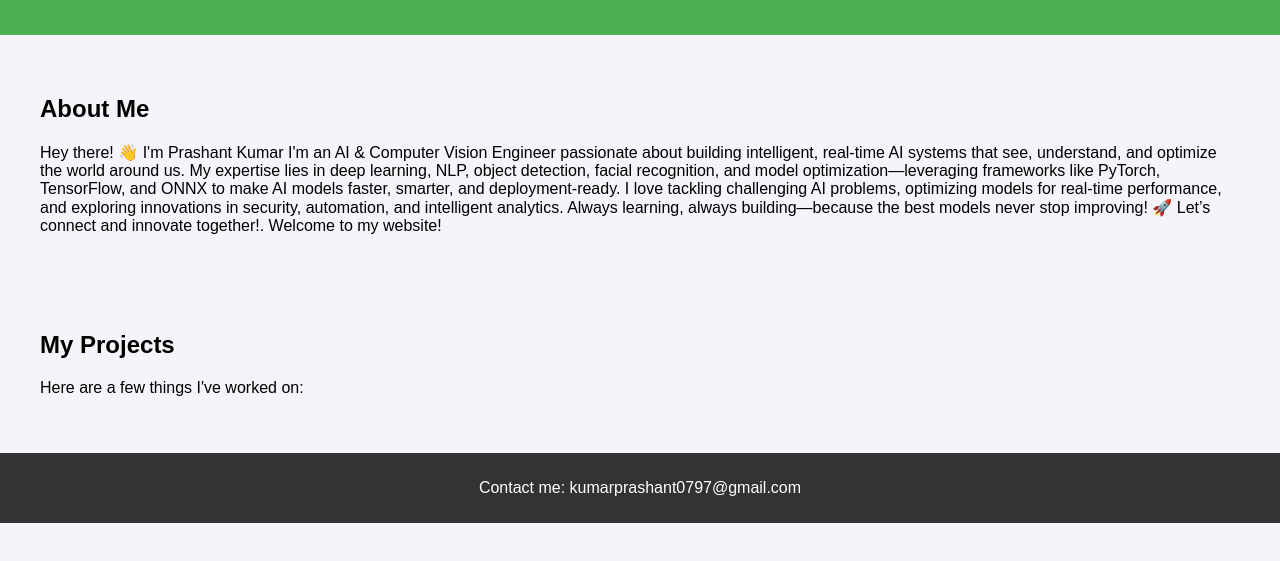
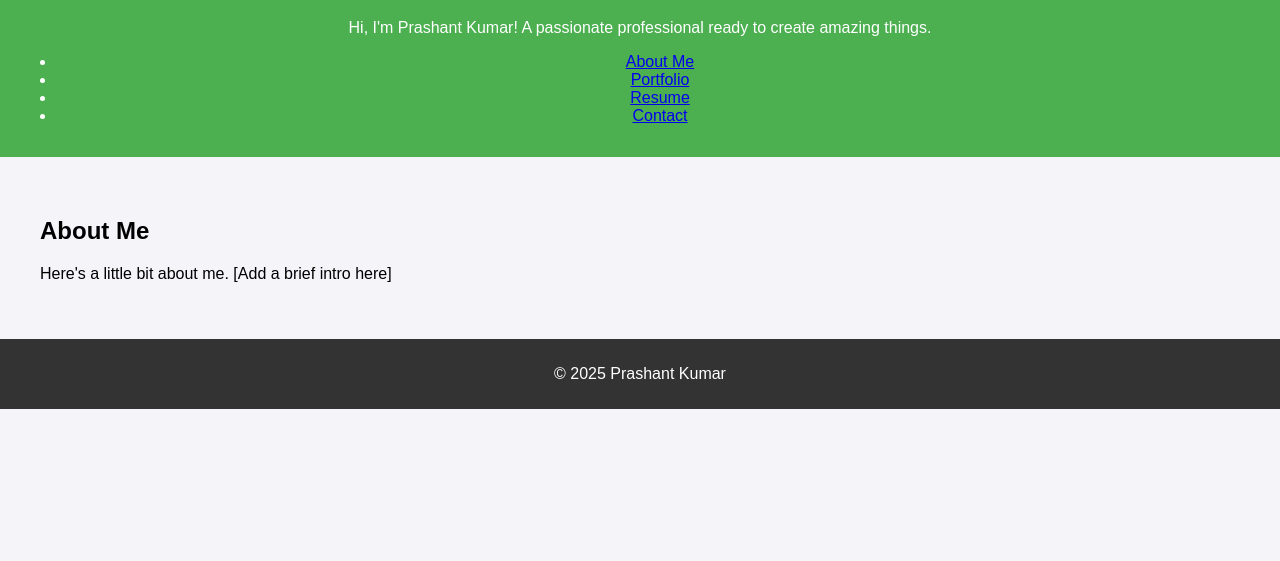
Before and after one commit to kumarprashant0797/kumarprashant0797.github.io, a plain HTML site: page index.html in a window 1280 px wide. Shown: the part 77-638 px from the top of the page. Drawn offline with Linux system fonts and the light colour scheme.

Commit message:
Update index.html

```diff
--- a/index.html
+++ b/index.html
@@ -9,23 +9,24 @@
 <body>
     <header>
         <h1>Welcome to My Personal Website!</h1>
+        <p>Hi, I'm Prashant Kumar! A passionate professional ready to create amazing things.</p>
+        <nav>
+            <ul>
+                <li><a href="about.html">About Me</a></li>
+                <li><a href="portfolio.html">Portfolio</a></li>
+                <li><a href="resume.html">Resume</a></li>
+                <li><a href="contact.html">Contact</a></li>
+            </ul>
+        </nav>
     </header>
-    <section id="about">
+
+    <section id="intro">
         <h2>About Me</h2>
-        <p>Hey there! 👋 I'm Prashant Kumar
-I'm an AI & Computer Vision Engineer passionate about building intelligent, real-time AI systems that see, understand, and optimize the world around us. My expertise lies in deep learning, NLP, object detection, facial recognition, and model optimization—leveraging frameworks like PyTorch, TensorFlow, and ONNX to make AI models faster, smarter, and deployment-ready.
+        <p>Here's a little bit about me. [Add a brief intro here]</p>
+    </section>
 
-I love tackling challenging AI problems, optimizing models for real-time performance, and exploring innovations in security, automation, and intelligent analytics. Always learning, always building—because the best models never stop improving!
-
-🚀 Let’s connect and innovate together!. Welcome to my website!</p>
-    </section>
-    <section id="projects">
-        <h2>My Projects</h2>
-        <p>Here are a few things I've worked on:</p>
-        <!-- Add project links here -->
-    </section>
     <footer>
-        <p>Contact me: kumarprashant0797@gmail.com</p>
+        <p>&copy; 2025 Prashant Kumar</p>
     </footer>
 </body>
 </html>
```
